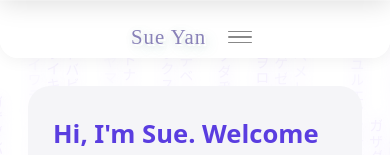
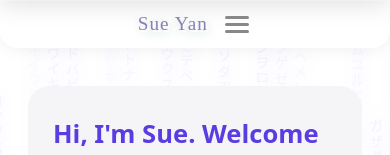
Before and after one commit to sueyan9/my-portfolio, a React (Vite) app: page / in a window 390 px wide. Shown: the top 155 px of the page. Built offline with nearby package versions, Linux system fonts and the light colour scheme.

Commit message:
fix css duplicate name interupted issue

```diff
--- a/src/components/Navbar.css
+++ b/src/components/Navbar.css
@@ -11,13 +11,19 @@
     border-radius:0 0 20px 20px;
 }
 
+/* Bootstrap 的 .navbar 同名同权重且后加载，会加上 0.5rem 的纵向内边距
+   （--bs-navbar-padding-y），凭空拔高 16px。用 nav.navbar 提高权重压掉。 */
+nav.navbar {
+    padding: 0;
+}
+
 .navbar-grid {
     display: flex;
     align-items: center;
     justify-content: space-between;
     max-width: 1200px;
     margin: 0 auto;
-    padding: 0.5rem 2rem;
+    padding: 0.4rem 2rem;
     list-style: none;
     gap: 1.5rem;
 }
@@ -134,6 +140,9 @@
     align-items: center;
     width: 40px;
     height: 40px;
+    /* index.css 的全局 button { padding: 0.6em 1.2em } 会吃掉 19.2px 高度，
+       配合 box-sizing: border-box 把三条横线压扁，必须显式清零 */
+    padding: 0;
     background: none;
     border: none;
     cursor: pointer;
@@ -192,29 +201,29 @@
         display: none !important;
     }
     .navbar-grid {
-        padding: 0.45rem 0.9rem;
-        min-height: 58px;
+        padding: 0.35rem 0.9rem;
+        min-height: 0;
         gap: 0.9rem;
     }
     .hamburger {
         display: flex;
-        width: 36px;
-        height: 36px;
+        width: 30px;
+        height: 30px;
     }
     .navbar-logo {
-        font-size: 1.3rem;
+        font-size: 1.2rem;
         margin-right: 0;
         line-height: 1;
     }
     .nav-btn-link {
-        font-size: 1rem;
-        padding: 0.5rem 1.2rem;
+        font-size: 0.9rem;
+        padding: 0.35rem 0.9rem;
     }
     .mobile-menu {
         display: flex;
     }
     .navbar{
-        height:58px!important;
+        /* 高度由 Navbar.jsx 的内联样式控制，这里不再覆盖 */
         border-radius: 0 0 18px 18px;
     }
     .hamburger .bar {
--- a/src/components/Navbar.jsx
+++ b/src/components/Navbar.jsx
@@ -5,6 +5,8 @@ import {
     useTransform
 } from "framer-motion";
 import "./Navbar.css";
+
+const PHONE_QUERY = "(max-width: 767.98px)";
 
 export default function Navbar({
                                    onLogoClick,
@@ -15,8 +17,10 @@ export default function Navbar({
                                    onChatClick
                                }) {
     const [menuOpen, setMenuOpen] = useState(false);
+    // 与 CSS 的手机档保持同一个断点，否则 701-767px 会出现
+    // 「CSS 已切汉堡、JS 仍按桌面高度计算」的错位
     const [isMobile, setIsMobile] = useState(() =>
-        typeof window !== "undefined" ? window.innerWidth <= 700 : false
+        typeof window !== "undefined" && window.matchMedia(PHONE_QUERY).matches
     );
 
     // framer-motion hooks
@@ -26,12 +30,16 @@ export default function Navbar({
         [0, 100],
         ["rgba(255,255,255,0)", "rgba(255,255,255,0.8)"] // 你可以自定义颜色
     );
-    const height = useTransform(scrollY, [0, 100], [72, 38]);
+    const height = useTransform(scrollY, [0, 100], [56, 38]);
 
     useEffect(() => {
-        const handleResize = () => setIsMobile(window.innerWidth <= 700);
-        window.addEventListener("resize", handleResize);
-        return () => window.removeEventListener("resize", handleResize);
+        const query = window.matchMedia(PHONE_QUERY);
+        const handleChange = (event) => setIsMobile(event.matches);
+
+        setIsMobile(query.matches);
+        query.addEventListener("change", handleChange);
+
+        return () => query.removeEventListener("change", handleChange);
     }, []);
 
     // 关闭菜单后再跳转
@@ -50,7 +58,7 @@ export default function Navbar({
             className="navbar"
             style={{
                 background: isMobile ? "rgba(255,255,255,0.96)" : background,
-                height: isMobile ? 58 : height,
+                height: isMobile ? 48 : height,
                 backdropFilter: "blur(8px)",   // 模糊玻璃感
                 WebkitBackdropFilter: "blur(8px)", // Safari 兼容
                 boxShadow: "0 2px 16px rgba(0,0,0,0.06)"
--- a/src/components/ProjectCard.css
+++ b/src/components/ProjectCard.css
@@ -133,10 +133,10 @@
     color: var(--accent-ink, #5a3a00);
     font-weight: bold;
     border: none;
-    border-radius: 14px;
-    padding: 0.9rem 2rem;
-    font-size: 1rem;
-    box-shadow: 0 2px 10px rgba(224, 144, 31, 0.32);
+    border-radius: 10px;
+    padding: 0.5rem 1.15rem;
+    font-size: 0.88rem;
+    box-shadow: 0 2px 8px rgba(224, 144, 31, 0.28);
     cursor: pointer;
     transition: background 0.2s;
     text-decoration: none;
```
